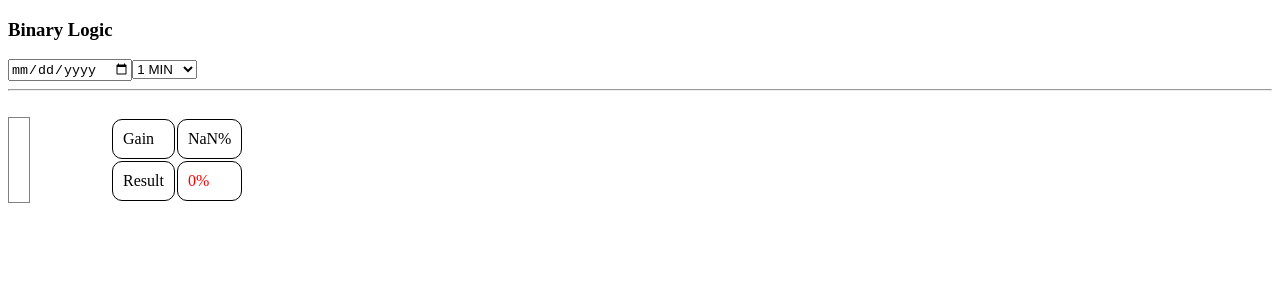
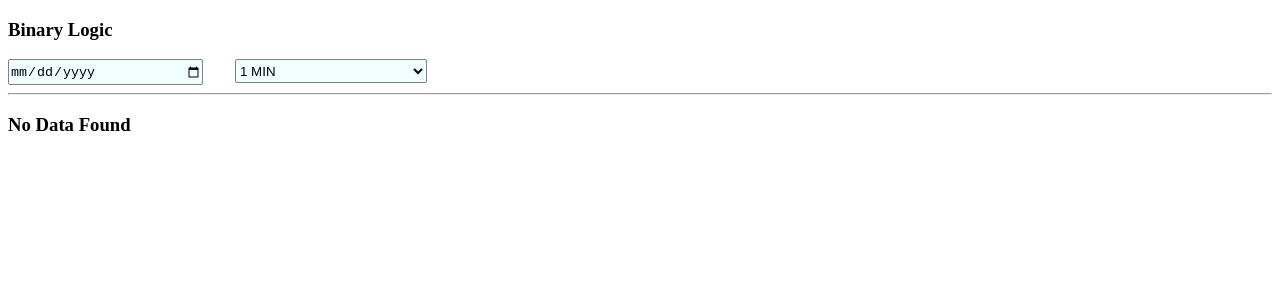
Before and after one commit to harsha1238/binary, a React (Vite) app: page / in a window 1280 px wide. Shown: the top 300 px of the page. Built offline with nearby package versions, Linux system fonts and the light colour scheme.

Commit message:
Enhancements

```diff
--- a/src/App.css
+++ b/src/App.css
@@ -51,3 +51,23 @@
   color: white;
   border: 1px solid rgb(3, 58, 9);
 }
+.select{
+    margin-left: 2rem;
+    height: 24px;
+    width: 12rem;
+    background-color:azure;
+    border: 0.5px solid grey;
+      border-radius: 2px;
+}
+.date-input{
+    height: 24px;
+    width: 12rem;
+    background-color: azure;
+    border: 0.5px solid grey;
+    border-radius: 2px;
+}
+.notes{
+  width:100%;
+  height: 100px;
+
+}
--- a/src/components/home.jsx
+++ b/src/components/home.jsx
@@ -17,6 +17,7 @@ const Home=()=>{
     const[count, setCount] = useState([]);
     const[time,setTime]=useState(DATA_1_MIN)
     const [date, setDate] = useState();
+    const [notes,setNotes]=useState(JSON.parse(localStorage.getItem("notes")))
 
 const handleChange=useCallback((value,tempTime=time)=>{
 let temp =formJsonObj(tempTime);
@@ -24,8 +25,6 @@ let temp =formJsonObj(tempTime);
 setDate(value)
 let data =formBinaryArray(temp,value)
 console.log(data)
-let rawData= data;
-let arr = rawData[0]?.data
 let res=data?.map((item,index)=>{
             if(index%3==0)
         {
@@ -81,9 +80,9 @@ let count=res.map((item,index)=>{
         setTime(value)
         handleChange(date,value)
     }
-    return<>
-    <input type="date" onChange={(e)=>handleChange(e.target.value)}/>
-        <select onChange={(e)=>handleTime(e)}>
+    return <>
+    <input className="date-input" type="date" onChange={(e)=>handleChange(e.target.value)}/>
+    <select className="select" onChange={(e)=>handleTime(e)}>
              <option value={"1min"}>1 MIN</option>
              <option value={"2min"}>2 MIN</option>
              <option value={"3min"}>3 MIN</option>
@@ -94,15 +93,16 @@ let count=res.map((item,index)=>{
              <option value={"1hr"}>1 Hr</option>
    </select>
         <hr></hr>
+        {decimal.length?<div>
             <div className="box">
-        {decimal?.map((item,index)=>{
-            return <div className={[3,5,6,7].includes(item)?"box-green":"box-red"} key={Math.random()}>{item}</div>
+                {decimal?.map((item, index) => {
+                    return <div className={[3, 5, 6, 7].includes(item) ? "box-green" : "box-red"} key={Math.random()}>{item}</div>
                 })}
             </div>
-    <br/>
-    <div style={{display:"flex"}}><span style={{border:"1px solid grey",padding:"10px"}}>{
-    Object.entries(count)?.map((item)=>{
-        return <li style={{listStyle:"none"}} key={Math.random()}><span style={{color:"red"}}>{item[0]}</span>{`=${item[1]}    `}</li>
+            <br />
+            <div style={{ display: "flex" }}><span style={{ border: "1px solid grey", padding: "10px" }}>{
+                Object.entries(count)?.map((item) => {
+                    return <li style={{ listStyle: "none" }} key={Math.random()}><span style={{ color: "red" }}>{item[0]}</span>{`=${item[1]}    `}</li>
                 })}</span>
                 <span>
                     <table className="table">
@@ -112,12 +112,18 @@ let count=res.map((item,index)=>{
                             <td className="td">Gain</td>
                             <td className="td">{(decimal?.reduce((t, i) => t + i, 0) / (decimal.length * 7) * 100).toString().slice(0, 4)}%</td>
                         </tr>
-                    <tr className="tr"><td className="td">Result</td><td className={getResult(date)>0?"td-green":"td-red"}>{getResult(date)?.toString()?.slice(0,4) }%</td></tr>
+                        <tr className="tr"><td className="td">Result</td><td className={getResult(date) > 0 ? "td-green" : "td-red"}>{getResult(date)?.toString()?.slice(0, 4)}%</td></tr>
                     </table>
                 </span>
             </div>
-        <br/>
+            <br />
+            <div>
+                <h4 style={{marginBottom:"10px"}}>Notes:</h4>
+                <textarea className="notes" value={notes} onChange={(e) => { localStorage.setItem("notes", JSON.stringify(e.target.value));setNotes(e.target.value) }}>
 
+                </textarea>
+            </div>
+        </div>:<h3>No Data Found</h3>}
     </>
 }
 
```
Lines whose indentation alone changed are shown as unchanged.
